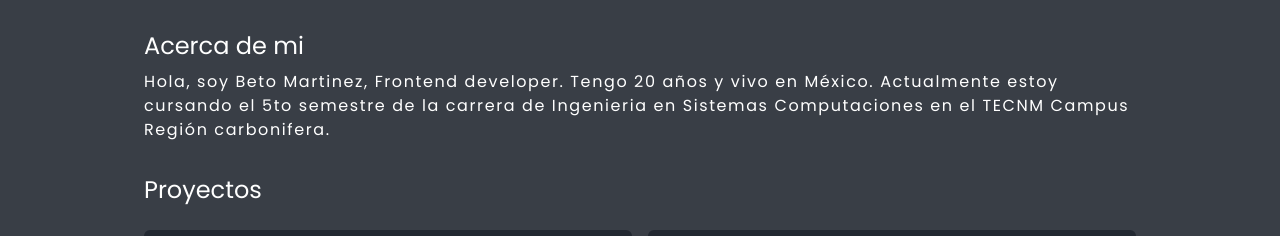
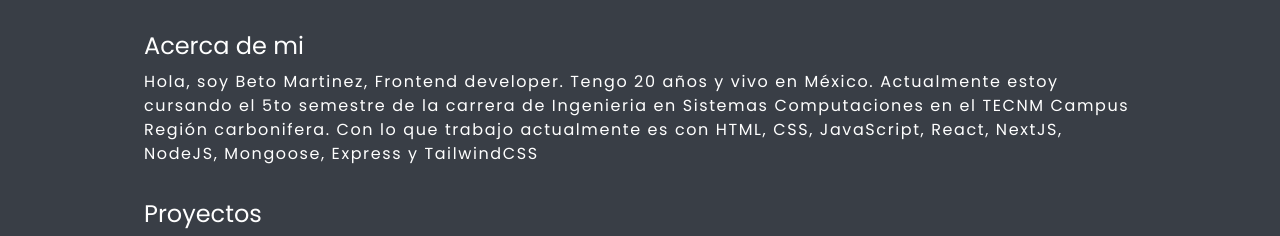
Before and after one commit to Betoml5/portfolio, a Next.js app: page / in a window 1280 px wide. Shown: the part 175-411 px from the top of the page. Built offline with nearby package versions, Linux system fonts and the light colour scheme.

Commit message:
Add more text to main description

```diff
--- a/pages/index.jsx
+++ b/pages/index.jsx
@@ -30,14 +30,18 @@ export default function Home() {
               Hola, soy Beto Martinez, Frontend developer. Tengo 20 años y vivo
               en México. Actualmente estoy cursando el 5to semestre de la
               carrera de Ingenieria en Sistemas Computaciones en el TECNM Campus
-              Región carbonifera.
+              Región carbonifera. Con lo que trabajo actualmente es con HTML,
+              CSS, JavaScript, React, NextJS, NodeJS, Mongoose, Express y
+              TailwindCSS
             </p>
           ) : (
             <p className="tracking-widest">
               Hi,{" I'm "}Beto Martinez, Frontend developer. I am 20 years old
               and currently living at Mexico. I am currently studying the 5th
               semester of the Computer Systems Engineering career at the TECNM
-              Campus Region carbonifera.
+              Campus Region carbonifera. {" I'm "} now working with HTML, CSS,
+              JavaScript, React, NextJS, NodeJS, Mongoose, Express and
+              TailwindCSS
             </p>
           )}
         </section>
```
